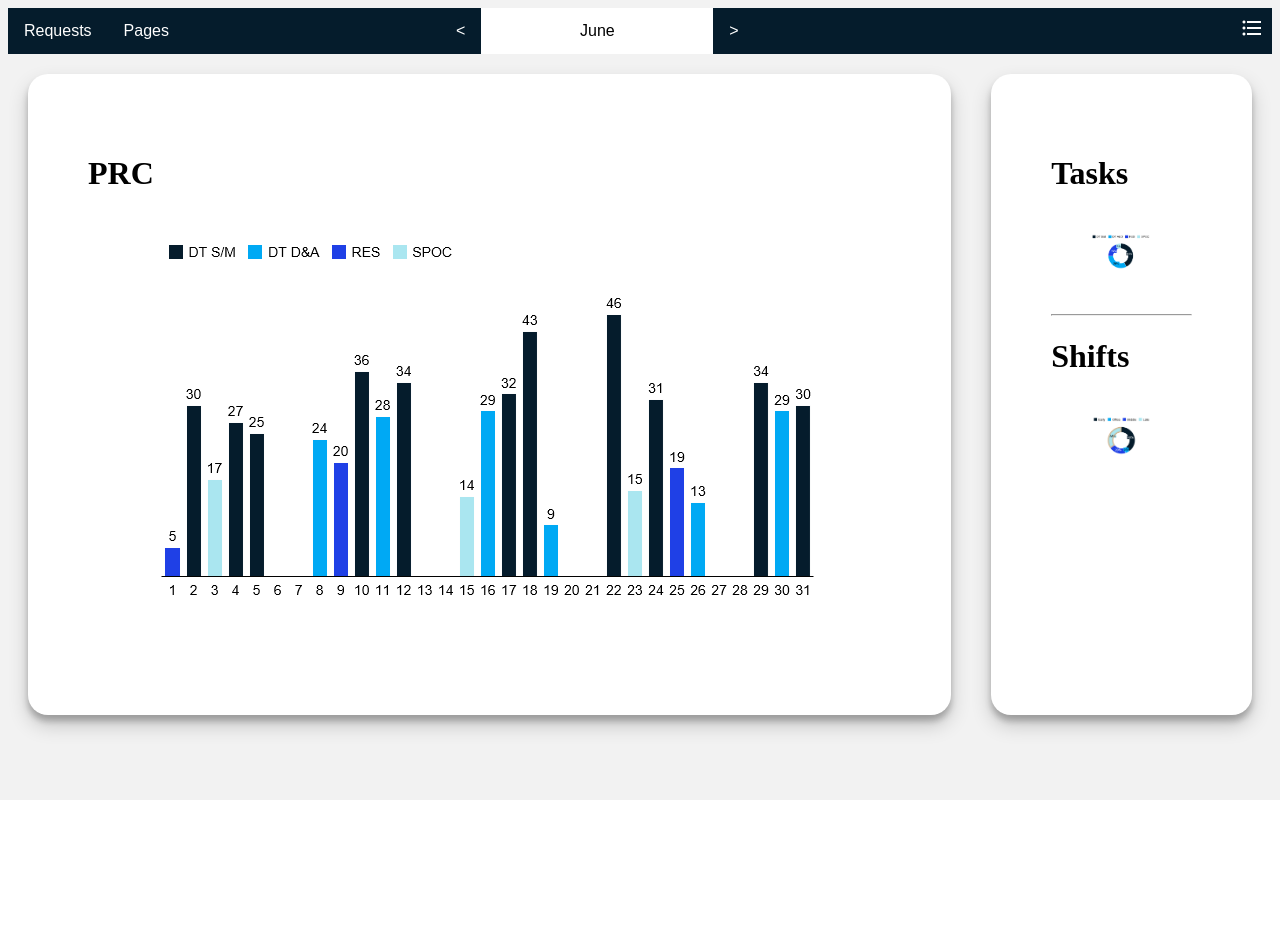
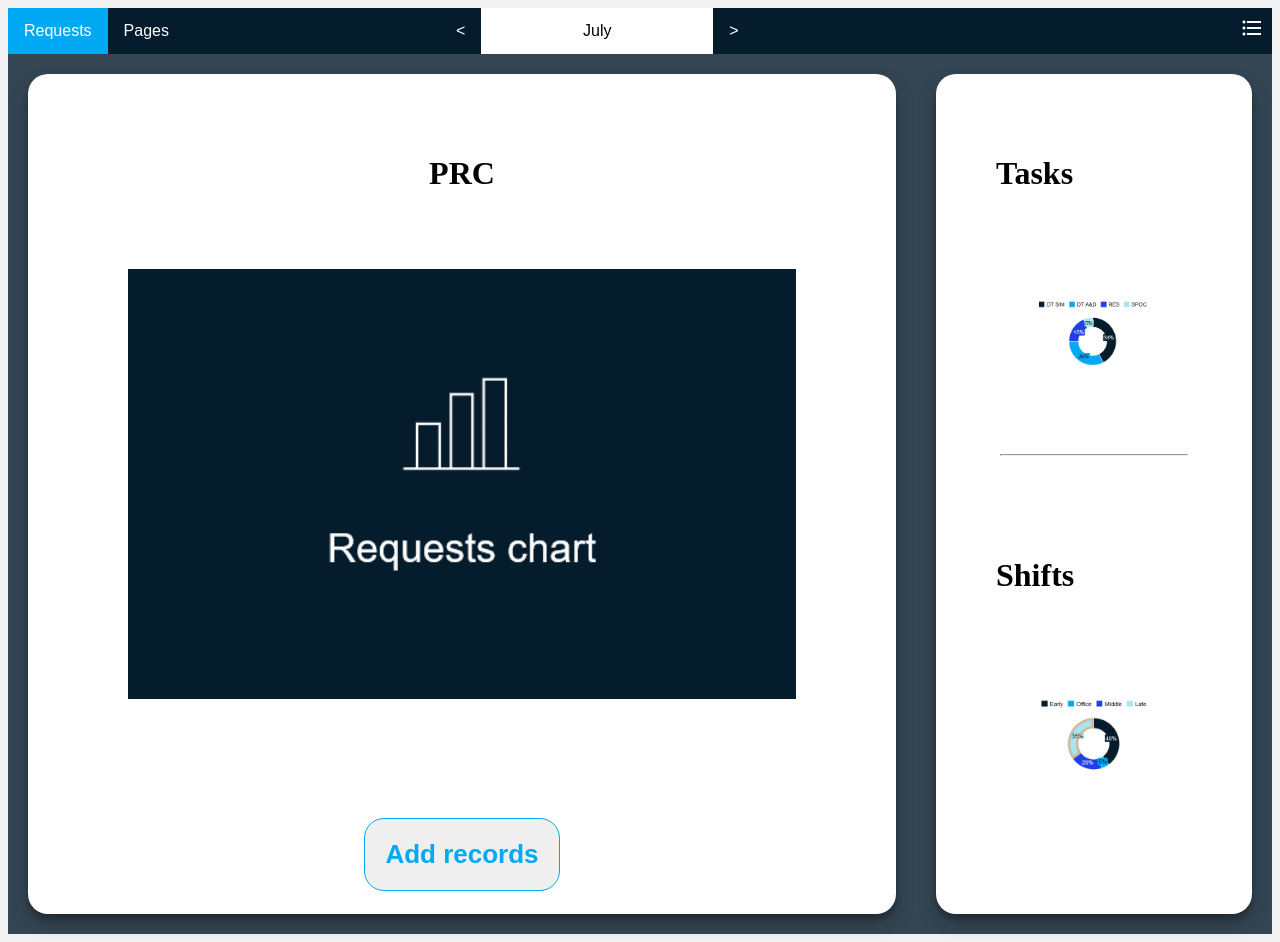
Before and after one commit to Nishijama/CS50_Final_Project, a Flask app: page / in a window 1280 px wide. Before the commit the page ends 800 px from the top, so only its background shows below. Run offline with Flask 2, Linux system fonts and the light colour scheme; some libraries are stand-ins or nearby versions.

Commit message:
Updated visuals and worked on adding JS to chart/table view and pages/requests view, dynamically assigned month

```diff
--- a/final_project/static/code.js
+++ b/final_project/static/code.js
@@ -1,20 +1,89 @@
+
+
+//default setup
+var type = 'requests';
+document.getElementById("reqButton").style.backgroundColor = "#00A9F4";
+
 var state = 'chart';
 document.getElementById("table/chart").innerHTML = 'Table view';
 
-//change text in navbar when state is changed
-//if we're in the chart state:
-function stateFunction () {
-    if (state == 'chart') {
+document.getElementById("prcImage").src="static/requestChart.png";
+
+var months = ['January', 'February', 'March', 'April', 'May', 'June', 'July', 'August', 'September', 'October', 'November', 'December']
+var d = new Date();
+var n = d.getMonth();
+document.getElementById("date").innerHTML = months[n];
+
+//---------------
+//requests/pages settup
+
+document.getElementById('reqButton').addEventListener('click', function(){
+    document.getElementById("reqButton").style.backgroundColor = "#00A9F4";
+    document.getElementById("pagesButton").style.backgroundColor = "#051C2C";
+
+    if (state == 'chart'){
+        document.getElementById("prcImage").src="static/requestChart.png";
+    }
+    else if (state == 'table') {
+        document.getElementById("prcImage").src="static/requestTable.png";
+    }
+
+    type = 'requests';
+})
+
+document.getElementById('pagesButton').addEventListener('click', function() {
+    document.getElementById("pagesButton").style.backgroundColor = "#00A9F4";
+    document.getElementById("reqButton").style.backgroundColor = "#051C2C";
+
+    if (state == 'chart'){
+        document.getElementById("prcImage").src="static/pagesChart.png";
+    }
+    else if (state == 'table') {
+        document.getElementById("prcImage").src="static/pagesTable.png";
+    }
+
+    type = 'pages'
+})
+
+//-------------
+//table vs chart settup
+
+document.getElementById('table/chart').addEventListener('click', function() {
+
+    if (state == 'chart'){
+
         document.getElementById("table/chart").innerHTML = 'Chart view';
-        document.getElementById("prcImage").src="static/PRC-chart.jpg";
+
+        if (type == 'requests'){
+            document.getElementById("prcImage").src="static/requestTable.png";
+        }
+        else if (type == 'pages') {
+            document.getElementById("prcImage").src="static/pagesTable.png";
+        }
         state = 'table';
-    return;
     }
-    //if we're in the table state
-    else {
+
+    else if (state == 'table') {
+
         document.getElementById("table/chart").innerHTML = 'Table view';
-        document.getElementById("prcImage").src="static/toDoCat.jpg";
-    state = 'chart';
-    return;
+
+        if (type == 'requests'){
+            document.getElementById("prcImage").src="static/requestChart.png";
+        }
+        else if (type == 'pages') {
+            document.getElementById("prcImage").src="static/pagesChart.png";
+        }
+        state = 'chart';
     }
-}
+})
+
+//----------
+//Pop-up setup
+
+document.getElementById('editButton').addEventListener('click', function(){
+  document.querySelector('.modalBg').style.display = 'flex';
+})
+
+document.querySelector('.close').addEventListener('click', function() {
+  document.querySelector('.modalBg').style.display = 'none';
+})
--- a/final_project/static/styles.css
+++ b/final_project/static/styles.css
@@ -13,9 +13,10 @@ body{
 }
 
   .container {
-    z-index:0;
+    /*z-index:0;*/
     display: flex;
     flex-direction: row;
+    background-color: rgb(5, 28, 44, 0.8);
 
   }
 
@@ -28,13 +29,16 @@ body{
     }
 
       .PRC {
-      flex: 4;
+      flex: 3;
       box-shadow: 0 10px 20px rgba(0,0,0,0.19), 0 6px 6px rgba(0,0,0,0.23);
+      height: 800px;
+      text-align: center;
       }
 
-      .Tasks {
+      .TasksAndShifts {
       flex: 1;
       box-shadow: 0 10px 20px rgba(0,0,0,0.19), 0 6px 6px rgba(0,0,0,0.23);
+      height: 800px;
       }
 
         .chart-container {
@@ -42,8 +46,26 @@ body{
         }
           img {
             max-width: 100%;
-            height: auto;
+            object-fit: contain;
           }
+        #prcImage {
+        height: 500px;
+        }
+
+        #tasksContent {
+          height:240px;
+        }
+
+        #tasksImage {
+          height: 200px;
+        }
+        #shiftsContent {
+          height:240px;
+        }
+
+        #shiftsImage {
+          height: 200px;
+        }
 
 /*NAVBAR*/
 
@@ -113,7 +135,7 @@ nav {
     background-color: #f9f9f9;
     /*min-width: 160px;*/
     box-shadow: 0px 8px 16px 0px rgba(0,0,0,0.2);
-    z-index: 1;
+    /*z-index: 1;*/
   }
 
   /* Links inside the dropdown */
@@ -131,3 +153,44 @@ nav {
   #icon:hover .dropdown-content {
     display: block;
   }
+
+
+input {
+ border: 1px #00A9F4 solid;
+ padding: 5px;
+}
+
+hr {
+  width:95%;
+  margin-top:20px;
+  margin-bottom:20px;
+}
+
+.modalBg {
+  width: 100%;
+  height: 100%;
+  position: absolute;
+  top:0;
+  left: 0;
+  background-color: rgba(0,0,0,0.8);
+  display: flex;
+  display: none;
+}
+#update_form {
+  margin: auto;
+  padding: 40px 20px;
+  width: 330px;
+  border: 1px #00A9F4 solid;
+  background-color: #051C2C;
+  position: relative;
+}
+
+.close {
+  color:white;
+  font-size: 26px;
+  transform: rotate(45deg);
+  position: absolute;
+  top:0;
+  right: 8px;
+  cursor:pointer;
+}
--- a/final_project/templates/index.html
+++ b/final_project/templates/index.html
@@ -7,27 +7,47 @@
             <div class="PRC-content">
                 <h1>PRC</h1>
                 <div class=chart-container>
-                    <img id="prcImage" src="static/PRC-chart.jpg" alt="PRC chart">
+                    <img id="prcImage" src="static/placeholder.png" alt="PRC chart">
                     <!--<div id="PRCchart" style="width: 100%; float:left"></div>-->
                 </div>
             </div>
+            <input id="editButton" type="button" value="Add records" style="font-size: 26px;padding:20px;font-weight:bold;color:#00A9F4;border-radius:20px;cursor:pointer;">
         </div>
-        <div class="Tasks">
-            <div class="Tasks-content">
+        <div class="TasksAndShifts">
+            <div id="tasksContent">
                 <h1>Tasks</h1>
                 <div class=chart-container>
-                    <img src="static/tasks-chart.PNG" alt="Tasks chart">
+                    <img id="tasksImage" src="static/tasks-chart.PNG" alt="Tasks chart">
                     <!--<div id="Taskschart" style="width: 100%; float:left"></div>-->
                 </div>
-                <hr>
+            </div>
+            <div><hr></div>
+            <div id="shiftsContent">
                 <h1>Shifts</h1>
                 <div class=chart-container>
-                    <img src="static/shifts-chart.PNG" alt="Shifts chart">
+                    <img id="shiftsImage" src="static/shifts-chart.PNG" alt="Shifts chart">
                     <!--<div id="Taskschart" style="width: 100%; float:left"></div>-->
                 </div>
             </div>
         </div>
     </div>
+
+    <div class="modalBg">
+      <div id="update_form">
+        <div class="close">+</div>
+      <form>
+
+          <input type="number" placeholder="Requests" style="width:70px;padding:7px;">
+          <input type="number" placeholder="Pages" style="width:70px;padding:7px;">
+          <input class="input_text" type="date" placeholder="Day" style="width:70px;">
+          <input type="submit">
+        <hr>
+        <input type="button" value="Choose a file" style="width:110px;">
+        <input type="text" placeholder="File path"style="width:132px;">
+        <input type="submit">
+        </form>
+      </div>
+    </div>
 </main>
 
 {% endblock %}
--- a/final_project/templates/layout.html
+++ b/final_project/templates/layout.html
@@ -5,23 +5,21 @@
         <link href="https://fonts.googleapis.com/icon?family=Material+Icons" rel="stylesheet">
         <link href='/static/styles.css' rel="stylesheet">
         <title>Dashboard</title>
-        <script type="text/javascript" src="https://www.gstatic.com/charts/loader.js"></script>
-        <scrip src="static/code.js"></scrip>
     </head>
     <body>
     <nav>
         <ul>
-            <li><a id="req" href="#">Requests</a></li>
-            <li><a id= "pages" href="#">Pages</a></li>
+            <li><a class="navButtons" id="reqButton" href="#">Requests</a></li>
+            <li><a class="navButtons" id="pagesButton" href="#">Pages</a></li>
             <div class="date-menu">
                 <li><a href="#"><</a></li>
-                <li><p id="date">June</p></li>
+                <li><p id="date">...</p></li>
                 <li><a href="#">></a></li>
             </div>
             <li id="icon" class="dropdown">
                 <i class="material-icons" style="font-size:24px;color:white;padding:8px;">format_list_bulleted</i>
                 <ul class="dropdown-content">
-                    <li onclick="stateFunction()"><a id="table/chart" href="#">...</a></li>
+                    <li><a id="table/chart" href="#">Table view</a></li>
                     <li><a href="#">Landscape</a></li>
                     <li><a href="#">Log out</a></li>
                 </ul>
@@ -30,5 +28,6 @@
     </nav>
             {%block body%}{%endblock%}
 
+    <script src="static/code.js"></script>
     </body>
 </html>
```
Also changed, not shown: final_project/static/pagesChart.png (added), final_project/static/pagesTable.png (added), final_project/static/placeholder.png (added), final_project/static/requestChart.png (added), final_project/static/requestTable.png (added).
